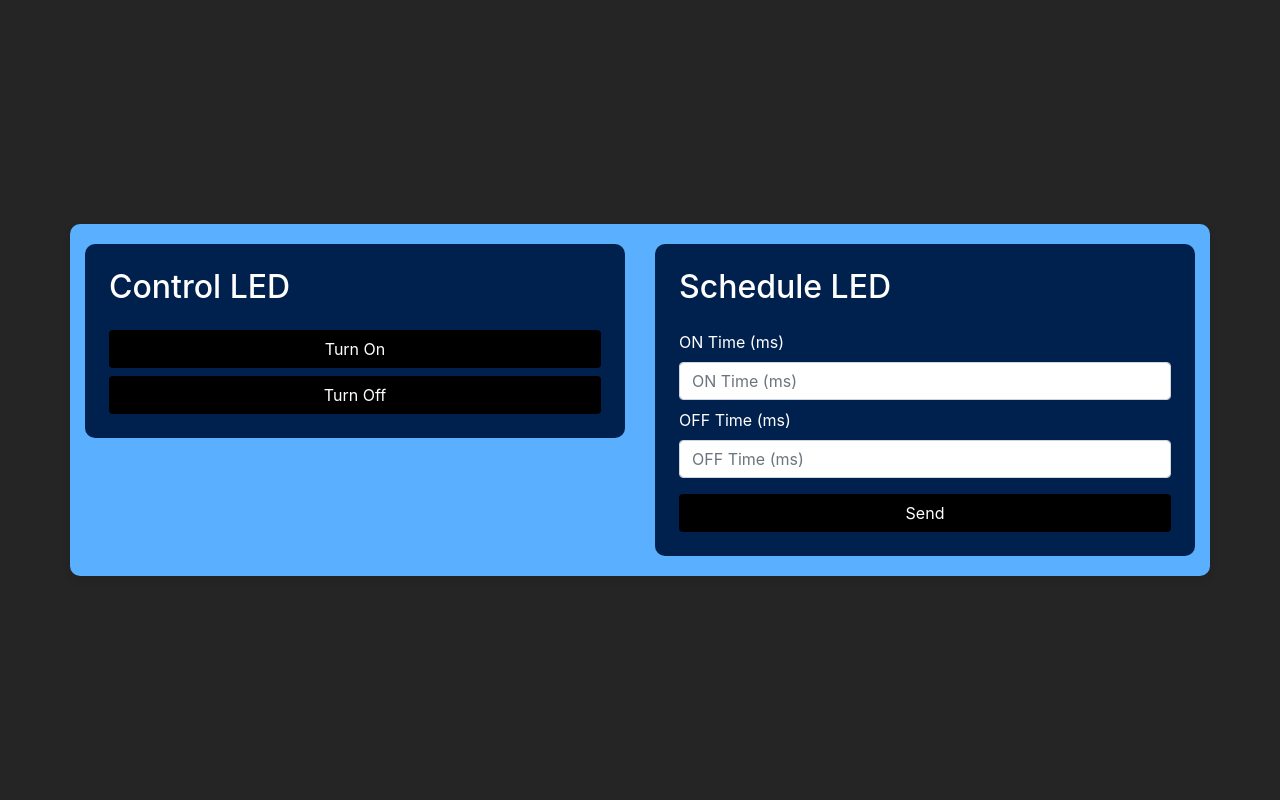
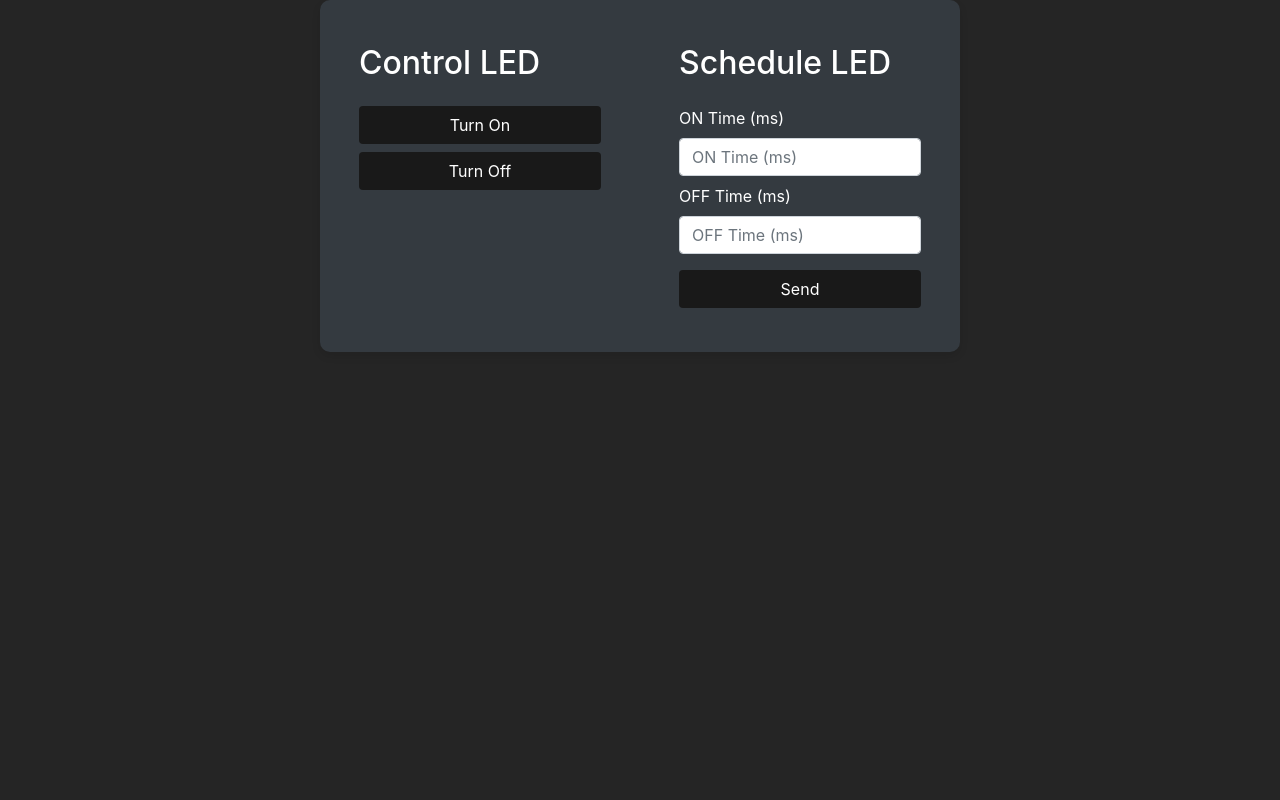
Before and after one commit to erfann31/iot_led_controller, a Django app: page / in a window 1280 px wide. Run offline with Django 5.2, Linux system fonts and the light colour scheme; some libraries are stand-ins or nearby versions.

Commit message:
fix styles

```diff
--- a/led_ctl/static/css/styles.css
+++ b/led_ctl/static/css/styles.css
@@ -2,29 +2,35 @@ body {
     background-color: #252525 !important;
     color: black;
     height: 100vh;
-    display: flex;
-    justify-content: center;
-    align-items: center;
     margin: 0;
 }
 
 .container {
-    background-color: #5bafff;
+    width: 50% !important;
+    background-color: #343a40;
+    color: white;
     padding: 20px;
     border-radius: 10px;
     box-shadow: 0 4px 8px rgba(0, 0, 0, 0.1);
 }
 
+#navbarNav {
+    display: inline-block;
+}
+
+.form-control {
+    color: black !important;
+}
 .button-section,
 .input-section {
-    background-color: #00214e;
+
     padding: 20px;
     border-radius: 10px;
     color: white;
 }
 
 .btn-custom {
-    background-color: black !important;
+    background-color: #191919 !important;
     color: white !important;
     border: none;
     transition: background-color 0.3s ease;
@@ -41,11 +47,76 @@ body {
     border: none;
 }
 
-@media (max-width: 767.98px) {
-    body {padding: 30px 20px 30px 20px;
+.navbar-dark .navbar-nav .nav-link {
+    color: rgba(255, 255, 255, .75);
+}
+
+.navbar-dark .navbar-nav .nav-link:hover {
+    color: white;
+}
+
+@media (max-width: 768px) {
+    body {
+        padding: 30px 20px 30px 20px;
+    }
+
+    .container {
+        width: 100% !important;
     }
     .button-section,
     .input-section {
         margin-bottom: 20px;
     }
 }
+
+/* Loading Spinner */
+#loadingSpinner {
+    position: fixed;
+    top: 50%;
+    left: 50%;
+    transform: translate(-50%, -50%);
+    z-index: 1000;
+}
+
+/* Snackbar Notification */
+#snackbar {
+    visibility: hidden;
+    min-width: 250px;
+    margin-left: -125px;
+    background-color: #333;
+    color: #fff;
+    text-align: center;
+    border-radius: 2px;
+    padding: 16px;
+    position: fixed;
+    z-index: 1;
+    left: 50%;
+    bottom: 30px;
+    font-size: 17px;
+}
+
+#snackbar.show {
+    visibility: visible;
+    -webkit-animation: fadein 0.5s, fadeout 0.5s 2.5s;
+    animation: fadein 0.5s, fadeout 0.5s 2.5s;
+}
+
+@-webkit-keyframes fadein {
+    from {bottom: 0; opacity: 0;}
+    to {bottom: 30px; opacity: 1;}
+}
+
+@keyframes fadein {
+    from {bottom: 0; opacity: 0;}
+    to {bottom: 30px; opacity: 1;}
+}
+
+@-webkit-keyframes fadeout {
+    from {bottom: 30px; opacity: 1;}
+    to {bottom: 0; opacity: 0;}
+}
+
+@keyframes fadeout {
+    from {bottom: 30px; opacity: 1;}
+    to {bottom: 0; opacity: 0;}
+}
```
